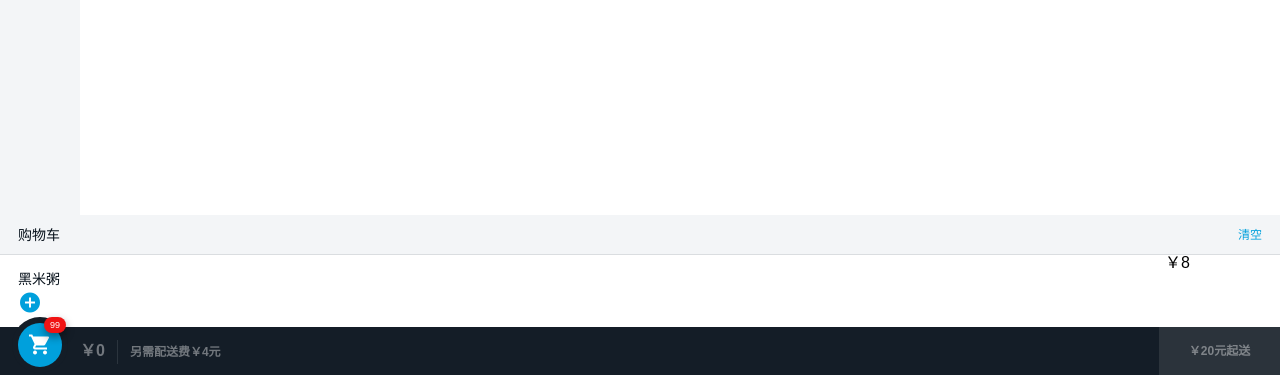
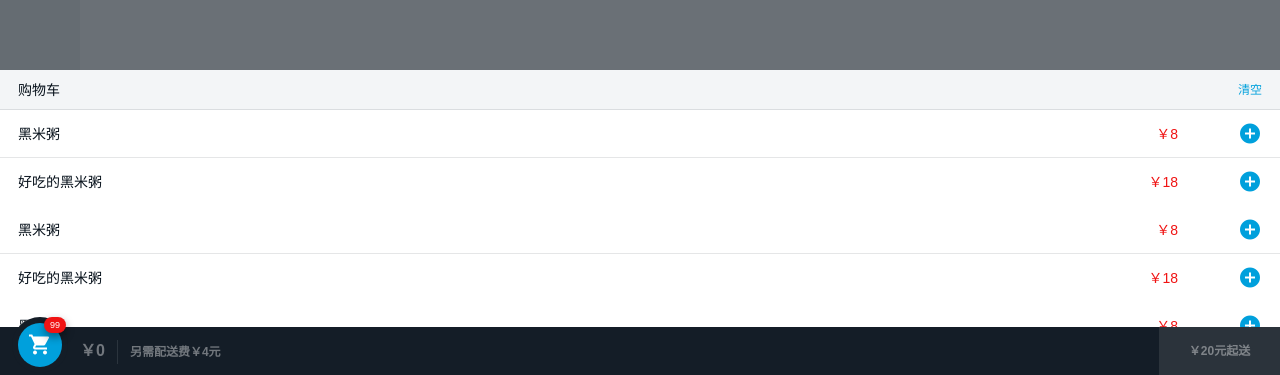
Before and after one commit to jovysun/sell-rewrite, a Vue app: page /#/shop/goods in a window 1280 px wide. Shown: the part 425-800 px from the top of the page. Built offline with nearby package versions, Linux system fonts and the light colour scheme; no server answers.

Commit message:
add shopcard code

```diff
--- a/src/components/cartcontrol/cartcontrol.vue
+++ b/src/components/cartcontrol/cartcontrol.vue
@@ -29,13 +29,12 @@
     font-size: 0;
     .icon-add_circle,.icon-remove_circle_outline{
       display: inline-block;
-      vertical-align: text-top;
       font-size: 24px;
       color: rgb(0, 160, 220);
     }
     .num{
       display: inline-block;
-      vertical-align: text-top;
+      vertical-align: top;
       width: 24px;
       text-align: center;
       font-size: 10px;
--- a/src/components/shopcart/shopcart.vue
+++ b/src/components/shopcart/shopcart.vue
@@ -1,4 +1,5 @@
 <template>
+  <div>
     <div class="shopcart">
       <div class="bar">
         <div class="bar-left">
@@ -17,25 +18,89 @@
         <div class="header border-1px">
           购物车<span class="btn">清空</span>
         </div>
-      <div class="content">
+        <div class="content" ref="listContent">
           <ul>
-          <li class="item">
+            <li class="item border-1px">
               <span class="name">黑米粥</span>
               <div class="price">￥8</div>
               <div class="cartcontrol-wrapper">
                 <cartcontrol></cartcontrol>
               </div>
-
+            </li>
+            <li class="item">
+              <span class="name">好吃的黑米粥</span>
+              <div class="price">￥18</div>
+              <div class="cartcontrol-wrapper">
+                <cartcontrol></cartcontrol>
+              </div>
+            </li>
+            <li class="item border-1px">
+              <span class="name">黑米粥</span>
+              <div class="price">￥8</div>
+              <div class="cartcontrol-wrapper">
+                <cartcontrol></cartcontrol>
+              </div>
+            </li>
+            <li class="item">
+              <span class="name">好吃的黑米粥</span>
+              <div class="price">￥18</div>
+              <div class="cartcontrol-wrapper">
+                <cartcontrol></cartcontrol>
+              </div>
+            </li>
+            <li class="item border-1px">
+              <span class="name">黑米粥</span>
+              <div class="price">￥8</div>
+              <div class="cartcontrol-wrapper">
+                <cartcontrol></cartcontrol>
+              </div>
+            </li>
+            <li class="item">
+              <span class="name">好吃的黑米粥</span>
+              <div class="price">￥18</div>
+              <div class="cartcontrol-wrapper">
+                <cartcontrol></cartcontrol>
+              </div>
+            </li>
+            <li class="item border-1px">
+              <span class="name">黑米粥</span>
+              <div class="price">￥8</div>
+              <div class="cartcontrol-wrapper">
+                <cartcontrol></cartcontrol>
+              </div>
+            </li>
+            <li class="item">
+              <span class="name">好吃的黑米粥</span>
+              <div class="price">￥18</div>
+              <div class="cartcontrol-wrapper">
+                <cartcontrol></cartcontrol>
+              </div>
+            </li>
+            <li class="item border-1px">
+              <span class="name">黑米粥</span>
+              <div class="price">￥8</div>
+              <div class="cartcontrol-wrapper">
+                <cartcontrol></cartcontrol>
+              </div>
+            </li>
+            <li class="item">
+              <span class="name">好吃的黑米粥</span>
+              <div class="price">￥18</div>
+              <div class="cartcontrol-wrapper">
+                <cartcontrol></cartcontrol>
+              </div>
             </li>
           </ul>
         </div>
       </div>
     </div>
+    <div class="shopcart-mask"></div>
+  </div>
 </template>
 
 <script>
-  // import BScroll from 'better-scroll';
   import cartcontrol from '@/components/cartcontrol/cartcontrol.vue';
+  import BScroll from 'better-scroll';
   export default {
     props: {
       seller: {
@@ -45,6 +110,19 @@
     data() {
       return {
         num: 99
+      }
+    },
+    created() {
+      this.$nextTick(() => {
+        this._initScroll();
+      })
+
+    },
+    methods: {
+      _initScroll() {
+        this.contentScroll = new BScroll(this.$refs.listContent, {
+          click: true
+        })
       }
     },
     components: {
@@ -62,7 +140,7 @@
     bottom: 0;
     width: 100%;
     height: 48px;
-    z-index: 200;
+    z-index: 201;
     .bar{
       position: relative;
       z-index: 2;
@@ -177,9 +255,14 @@
         }
       }
       .content{
+        max-height: 217px;
+        overflow: hidden;
         .item{
           position: relative;
           padding: 12px 18px;
+          &.border-1px{
+            @include border-1px(rgba(7,17,27,0.1));
+          }
           .name{
             display: inline-block;
             font-size: 14px;
@@ -189,14 +272,29 @@
           .price{
             position: absolute;
             right: 90px;
-            top: 0;
+            top: 12px;
+            padding: 0 12px 0 18px;
+            font-size: 14px;
+            line-height: 24px;
+            color: rgb(240, 20, 20);
           }
           .cartcontrol-wrapper{
-
+            position: absolute;
+            right: 18px;
+            top: 12px;
+            height: 24px;
           }
         }
       }
     }
   }
-
+  .shopcart-mask{
+    position: fixed;
+    left: 0;
+    top: 0;
+    width: 100%;
+    height: 100%;
+    z-index: 200;
+    background: rgba(7, 17, 27, 0.6);
+  }
 </style>
```
Lines whose indentation alone changed are shown as unchanged.
